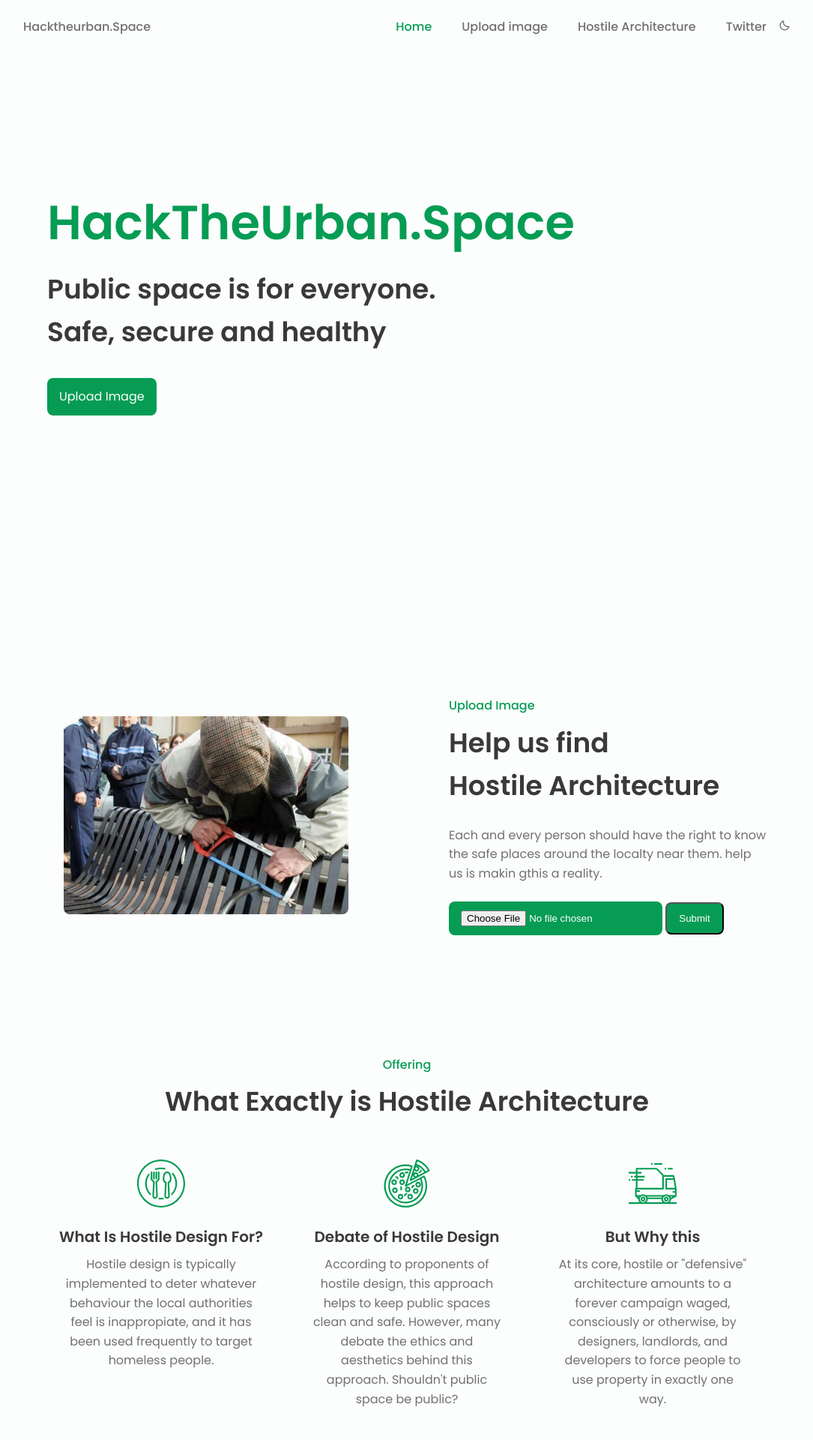
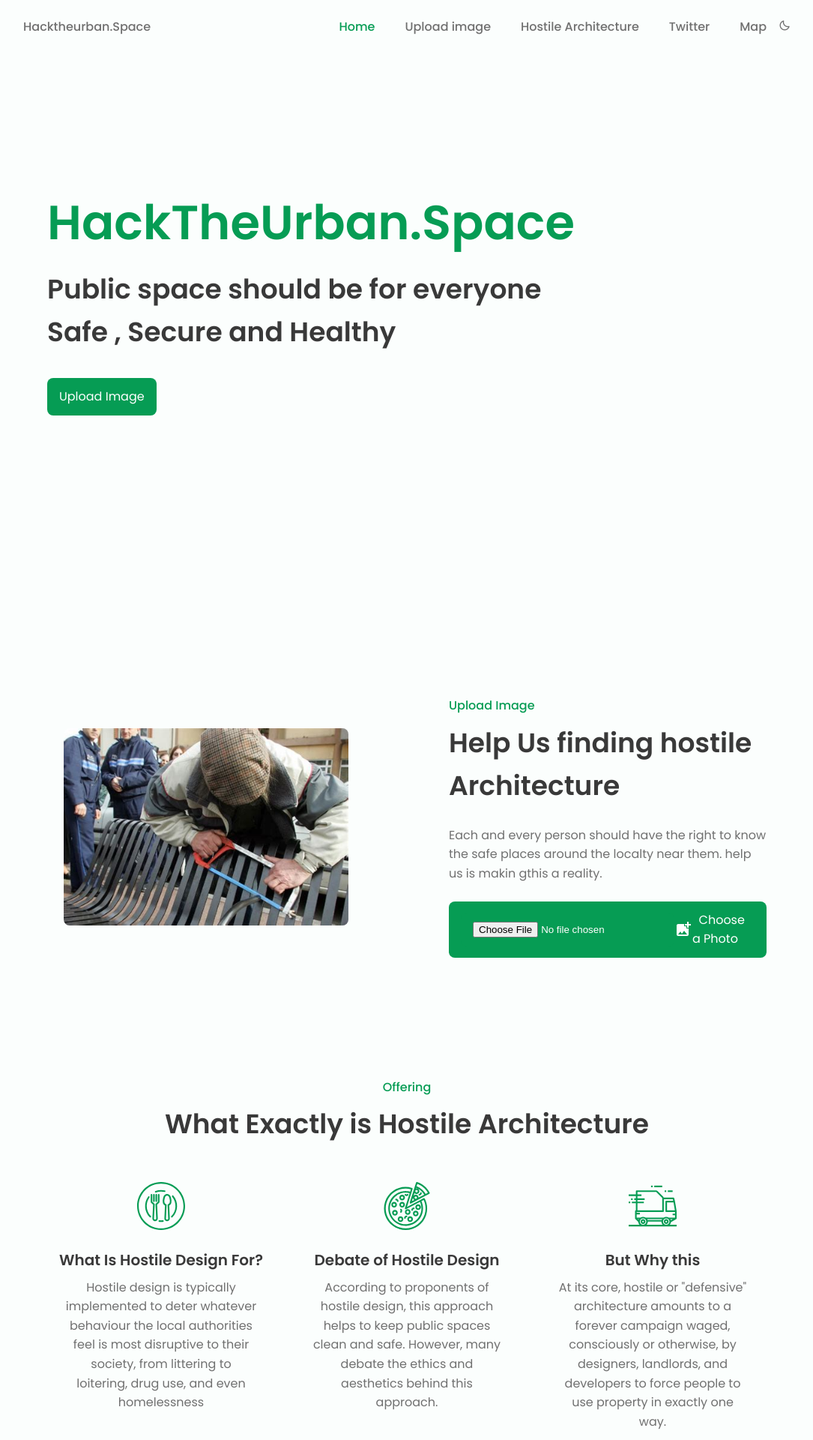
Before and after one commit to clara-9/HackTheUrbanSpace, a Flask app: page / in a window 1280 px wide; the page is wider, and only the part inside the window is pictured. Shown: the top 1920 px of that part at 75% size, without its empty margins (97-1182 px from the left). Run offline with Flask 2, Linux system fonts and the light colour scheme; some libraries are stand-ins or nearby versions.

Commit message:
Map Updated

```diff
--- a/static/css/styles.css
+++ b/static/css/styles.css
@@ -564,3 +564,8 @@ label{
   display: flex;
   align-items: center;
 }
+
+.map{
+  margin-left: 500px;
+  position: relative;
+}
--- a/templates/index.html
+++ b/templates/index.html
@@ -8,12 +8,12 @@
         <link href='https://cdn.jsdelivr.net/npm/boxicons@2.0.5/css/boxicons.min.css' rel='stylesheet'>
 
         <!--========== CSS ==========-->
-        <link rel="stylesheet" href="static/css/styles.css">
+        <link rel="stylesheet" href="assets/css/styles.css">
 
         <!-- Google Web FOnts  -->
         <link href="https://fonts.googleapis.com/icon?family=Material+Icons"rel="stylesheet">
 
-        <title> Hack The Urban Space | Hostile Architecture </title>
+        <title> Hack The Urban Space : Hostile Architecture </title>
     </head>
     <body>
 
@@ -33,7 +33,7 @@
                         <li class="nav__item"><a href="#about" class="nav__link">Upload image </a></li>
                         <li class="nav__item"><a href="#services" class="nav__link">  Hostile Architecture </a></li>
                         <li class="nav__item"><a href="#menu" class="nav__link"> Twitter </a></li>
-
+                        <li class="nav__item"><a href="#map" class="nav__link"> Map </a></li>
 
                         <li><i class='bx bx-moon change-theme' id="theme-button"></i></li>
                     </ul>
@@ -51,11 +51,11 @@
                 <div class="home__container bd-container bd-grid">
                     <div class="home__data">
                         <h1 class="home__title">HackTheUrban.Space</h1>
-                        <h2 class="home__subtitle">Public space is for everyone. <br> Safe, secure and healthy </h2>
+                        <h2 class="home__subtitle">Public space should be for everyone <br> Safe , Secure and Healthy </h2>
                         <a href="#" class="button">Upload Image</a>
                     </div>
 
-                    <!-- <img src="static/img/1.jpg" alt="" class="home__img"> -->
+                    <!-- <img src="assets/img/1.jpg" alt="" class="home__img"> -->
                 </div>
             </section>
 
@@ -64,10 +64,10 @@
                 <div class="about__container  bd-grid">
                     <div class="about__data">
                         <span class="section-subtitle about__initial">Upload Image </span>
-                        <h2 class="section-title about__initial">Help us find <br> Hostile Architecture </h2>
+                        <h2 class="section-title about__initial">Help Us finding hostile <br> Architecture </h2>
                         <p class="about__description">Each and every person should have the right to know the safe places around the localty near them. help us is makin gthis a reality.</p>
 
-                        <!--<form method="POST" action="/send_image" enctype="multipart/form-data">
+
                         <label for="file">
                             <input type="file" id="file" class="button" accept="image/*">
                             <span class="material-icons">
@@ -75,17 +75,11 @@
                              </span> &nbsp;
                                 Choose a Photo
                         </label>
-                        </form> -->
-
-                        <form method="POST" action="/send_image" enctype="multipart/form-data">
-                          <input type="file" name="file" value="Choose a photo" class="button">
-                          <input type="submit" value="Submit" class="button">
-                        </form>
 
 
                     </div>
 
-                    <img src="static/img/1.jpg" alt="" class="about__img">
+                    <img src="assets/img/1.jpg" alt="" class="about__img">
                 </div>
             </section>
 
@@ -158,7 +152,7 @@
                             46.6405 18.816 45.964 18.3989 45.5466Z"/>
                         </svg>
                         <h3 class="services__title">What Is Hostile Design For?</h3>
-                        <p class="services__description">Hostile design is typically implemented to deter whatever behaviour the local authorities feel is inappropiate, and it has been used frequently to target homeless people.</p>
+                        <p class="services__description">Hostile design is typically implemented to deter whatever behaviour the local authorities feel is most disruptive to their society, from littering to loitering, drug use, and even homelessness</p>
                     </div>
 
                     <div class="services__content">
@@ -315,7 +309,7 @@
                             </defs>
                         </svg>
                         <h3 class="services__title">Debate of Hostile Design</h3>
-                        <p class="services__description">According to proponents of hostile design, this approach helps to keep public spaces clean and safe. However, many debate the ethics and aesthetics behind this approach. Shouldn't public space be public?</p>
+                        <p class="services__description">According to proponents of hostile design, this approach helps to keep public spaces clean and safe. However, many debate the ethics and aesthetics behind this approach.</p>
                     </div>
 
 
@@ -383,17 +377,23 @@
                 <div class="app__container bd-grid">
                     <div class="app__data">
                         <span class="section-subtitle app__initial"></span>
-                        <h2 class="section-title app__initial">Check our Twitter!</h2>
-                        <p class="app__description"> Take a sneek Peek at our Tweets to find out the Hostile Architecture Elements Near You</p>
+                        <h2 class="section-title app__initial">Check Us Twitter Tweets </h2>
+                        <p class="app__description"> Take a sneek Peek at our Twitter Tweets to find out the Hostile Designb Near You</p>
                         <div class="app__stores">
-                            <a class="twitter-timeline" href="https://twitter.com/hacktheurban?ref_src=twsrc%5Etfw">Tweets by hacktheurban</a> <script async src="https://platform.twitter.com/widgets.js" charset="utf-8"></script>
+                            <a href="#"><img src="assets/img/3.png" alt="" class="app__store"></a>
+                            <a href="#"><img src="assets/img/4.jpg" alt="" class="app__store"></a>
                         </div>
                     </div>
 
-                    <img src="static/img/2.jpg" alt="" class="app__img">
+                    <img src="assets/img/2.jpg" alt="" class="app__img">
                 </div>
             </section>
 
+
+            <!-- MAP -->
+            <div class="map">
+            <iframe src="https://www.google.com/maps/d/u/0/embed?mid=1KXaUIzXJDK2idW6ven3bB-vLCDCPmsQF" width="840" height="480" margin-left=200px></iframe>
+            </div>
 
         <!--========== FOOTER ==========-->
         <footer class="footer section bd-container">
@@ -447,19 +447,7 @@
         <script src="https://unpkg.com/scrollreveal"></script>
 
         <!--========== MAIN JS ==========-->
-        <script src="static/js/main.js"></script>
-
- <!-- <script>
-     const myForm = document.getElementById("myForm");
-     const inpFile = document.getElementById("inpFile");
-
-     myForm.addEventListener("submit", e=>){
-         e.preventDefault();
-
-         const endpoint = "upload.php"
-         const formData = new FormData();
-     }
-     </script> -->
+        <script src="assets/js/main.js"></script>
 
     </body>
 </html>
```
Lines whose indentation alone changed are shown as unchanged.
